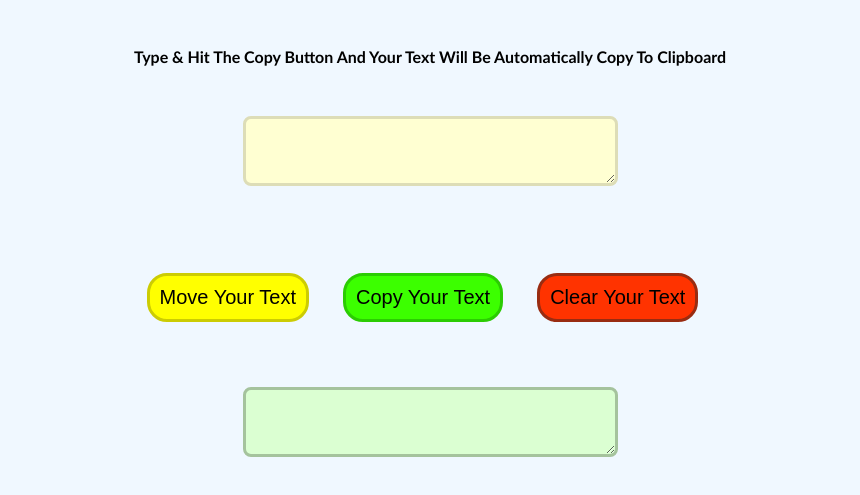
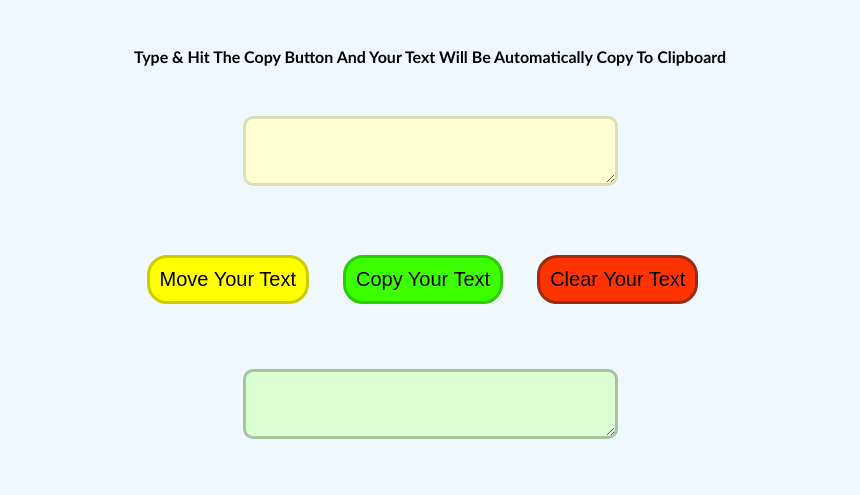
Before and after one commit to Ismail-Jaman/Copy-Move-Js-Practice, a plain HTML site: page prac.html in a window 1280 px wide. Shown: the part 63-558 px from the top of the page, without its empty margins (210-1070 px from the left). Drawn offline with Linux system fonts and the light colour scheme.

Commit message:
Final Touch2

```diff
--- a/prac.html
+++ b/prac.html
@@ -10,20 +10,15 @@
    <div class="container">
        <h1 class="heading">Simple Copy & Move Text Project For Javascript Practice</h1>
     <h4 class="heading">Type & Hit The Copy Button And Your Text Will Be Automatically Copy To Clipboard </h4>
-    <div class="form-group shadow-textarea">
-        <textarea placeholder="Type Your Text Here To Copy" class="form-control z-depth-1" id="exampleFormControlTextarea6" name="copyTxt" id="textArea" cols="50" rows="4" > </textarea>
 
-    </div>
-
+    <textarea name="copyTxt" id="textArea" cols="50" rows="4" placeholder="Type Your Text Here To Copy"> </textarea>
     <br>
     <button id="moveBtn"> Move Your Text </button>
     <button id="copyBtn"> Copy Your Text </button>
     <button id="clearBtn"> Clear Your Text</button>
     <br>
-    <div class="form-group shadow-textarea">
-        <textarea placeholder="Move Your Text Here" class="form-control z-depth-1 finalArea " id="exampleFormControlTextarea6" name="finalTxt" id="finalArea" cols="50" rows="4" > </textarea>
-
-    </div>    <div id="output">
+    <textarea name="finalTxt" id="finalArea" cols="50" rows="4" placeholder="Move Your Text Here"> </textarea>
+    <div id="output">
     </div>
    </div>
    <script src="index.js"></script>
--- a/style.css
+++ b/style.css
@@ -8,22 +8,21 @@ body{
     margin-bottom: 50px;
 
 }
-.form-control{
+#textArea{
     background-color: rgb(255, 255, 210);
     margin-bottom: 50px;
     font-family: Verdana, Geneva, Tahoma, sans-serif;
     border: 3px solid rgb(221, 221, 183);
-    border-radius: 8px;
+    border-radius: 10px;
+
 }
 
-
-.finalArea{
+#finalArea{
     background-color: rgb(219, 255, 210);
+    margin-top: 50px;
     font-family: Verdana, Geneva, Tahoma, sans-serif;
     border: 3px solid  rgb(165, 195, 157);
-    border-radius: 8px;
-    margin-top: 50px;
-
+    border-radius: 10px;
 
 }
 #moveBtn{
```
